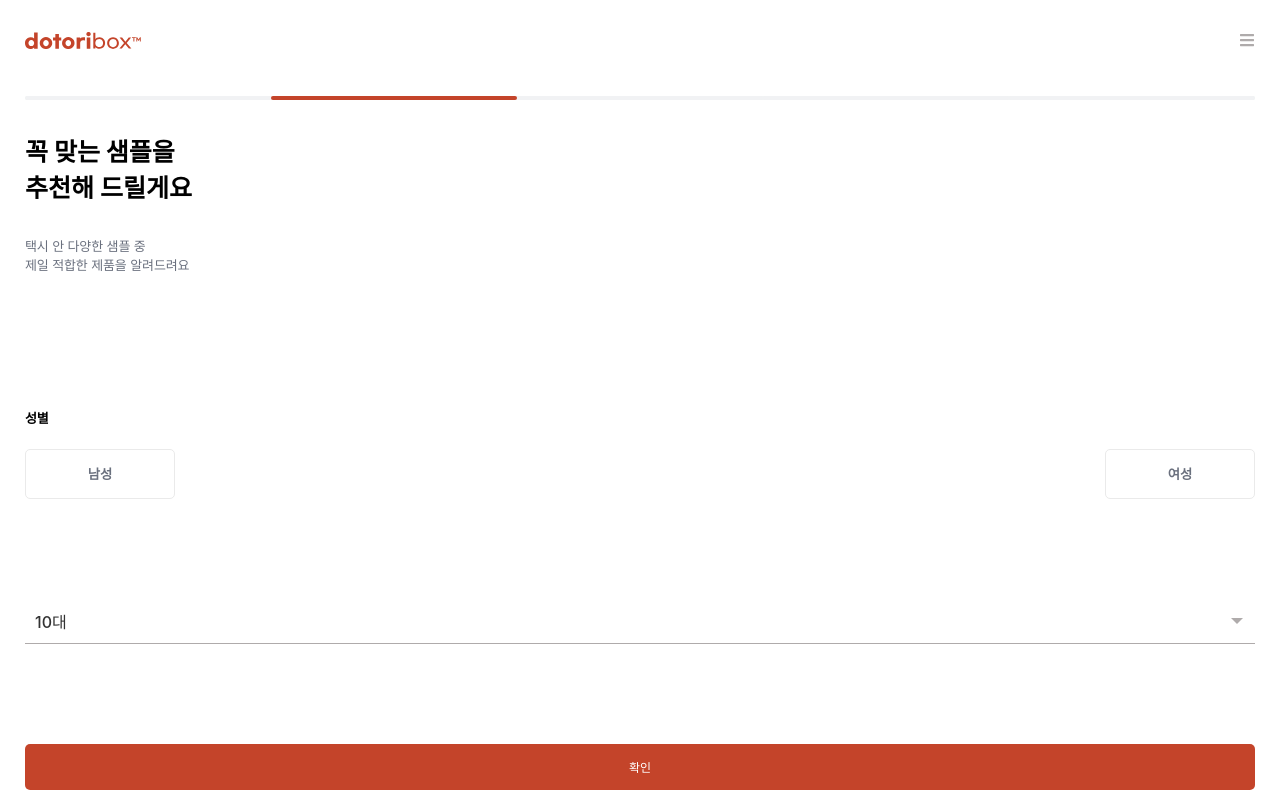
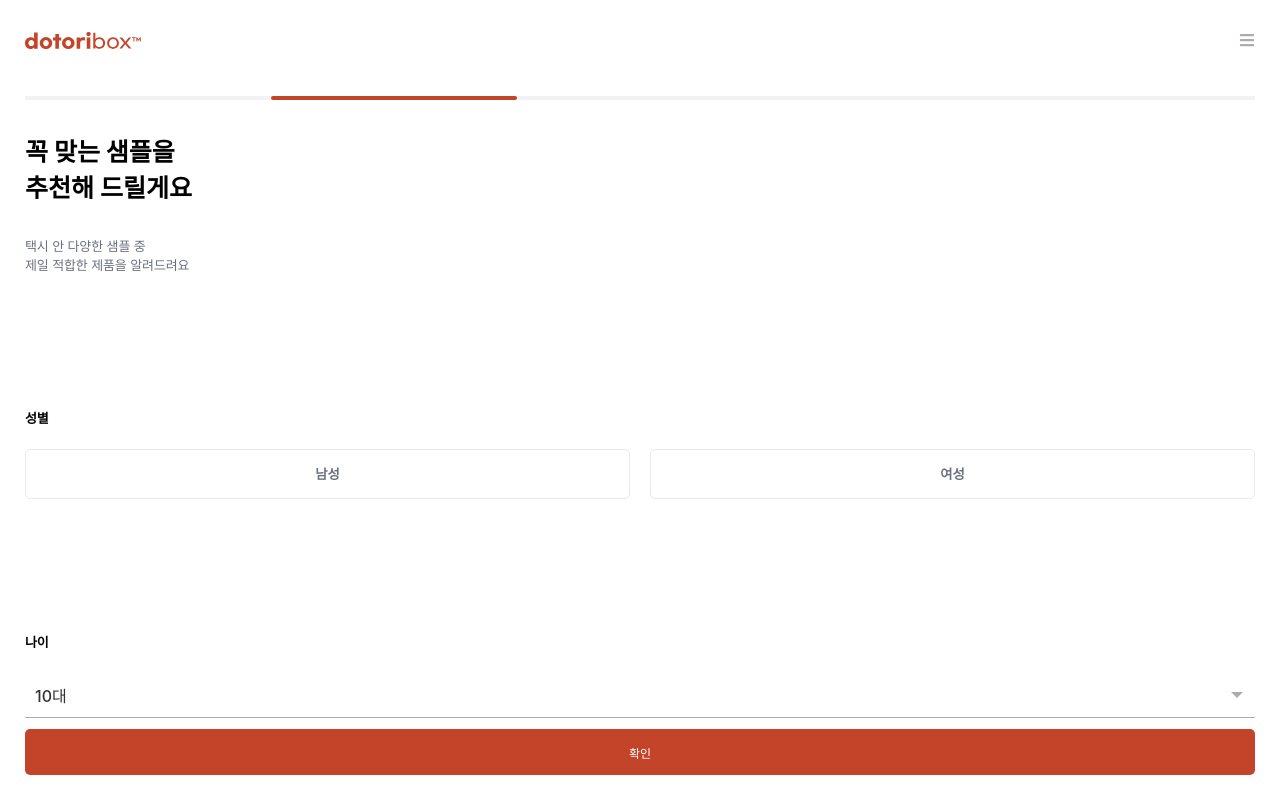
Before and after one commit to DotoriboxED/DotoriBox, a React (Create React App) app in the folder frontend/: page /selectInfo in a window 1280 px wide. Built offline with nearby package versions, Linux system fonts and the light colour scheme; a web font is replaced by a local one.

Commit message:
edit dropbox and gender button

```diff
--- a/frontend/src/components/Dropdown.css
+++ b/frontend/src/components/Dropdown.css
@@ -11,7 +11,6 @@ body{
 
 .dropdown{
     width: 100%;
-    margin: 100px auto;
     position: relative ;
 }
 
--- a/frontend/src/page/SelectInfoPage.js
+++ b/frontend/src/page/SelectInfoPage.js
@@ -31,7 +31,9 @@ const TextGender = styled.div`
 `;
 
 const GenderButton = styled.button`
-  width: 9.375rem;
+  width: 48vw;
+  margin-left: ${props => props.isLeft? 0 : '10px'};
+  margin-right: ${props => props.isLeft? '10px' : 0};
   height: 50px;
   border-radius: 5px;
   border: solid 0.5px #eaeaea;
@@ -45,33 +47,6 @@ const BtnContainer = styled.div`
   display: flex;
   justify-content: space-between;
 `;
-
-const ButtonContainer = styled.div`
-    width: 100%;
-`;
-
-const ButtonM = styled.button`
-    width: 150px;
-    height: 50px;
-    border-radius: 5px;
-    border: solid 0.5px #eaeaea;
-    background-color: #fff;
-    color: #6a707e;
-    font-weight: bold;
-    display: 'flex' ;
-    justifyContent: 'space-between';
-`;
-const ButtonW = styled.button`
-    width: 150px;
-    height: 50px;
-    border-radius: 5px;
-    border: solid 0.5px #eaeaea;
-    background-color: #fff;
-    color: #6a707e;
-    font-weight: bold;
-    display: 'flex' ;
-    justifyContent: 'space-between';
-    `;
 
 function SelectInfoPage() {
   const [gender, setGender] = useState(undefined);
@@ -100,6 +75,7 @@ function SelectInfoPage() {
         <GenderButton
           onClick={() => setGender(true)}
           selected={gender === true}
+          isLeft={true}
         >
           남성
         </GenderButton>
@@ -111,6 +87,9 @@ function SelectInfoPage() {
         </GenderButton>
       </BtnContainer>
 
+      <Info3>
+        <TextGender>나이</TextGender>
+      </Info3>
       <Dropdown selected={selected} setSelected={setSelected} />
       <Footer>
         <Button onClick={() => history.push('recommend')}>확인</Button>
```
